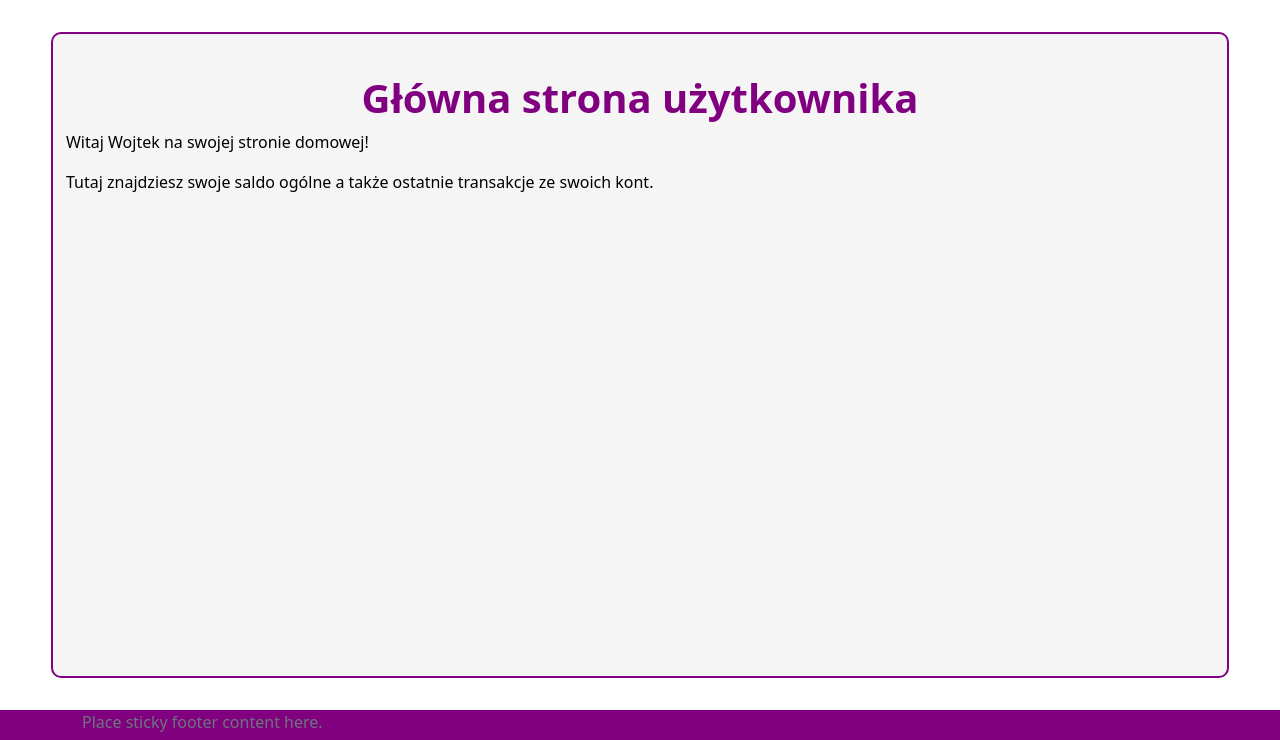
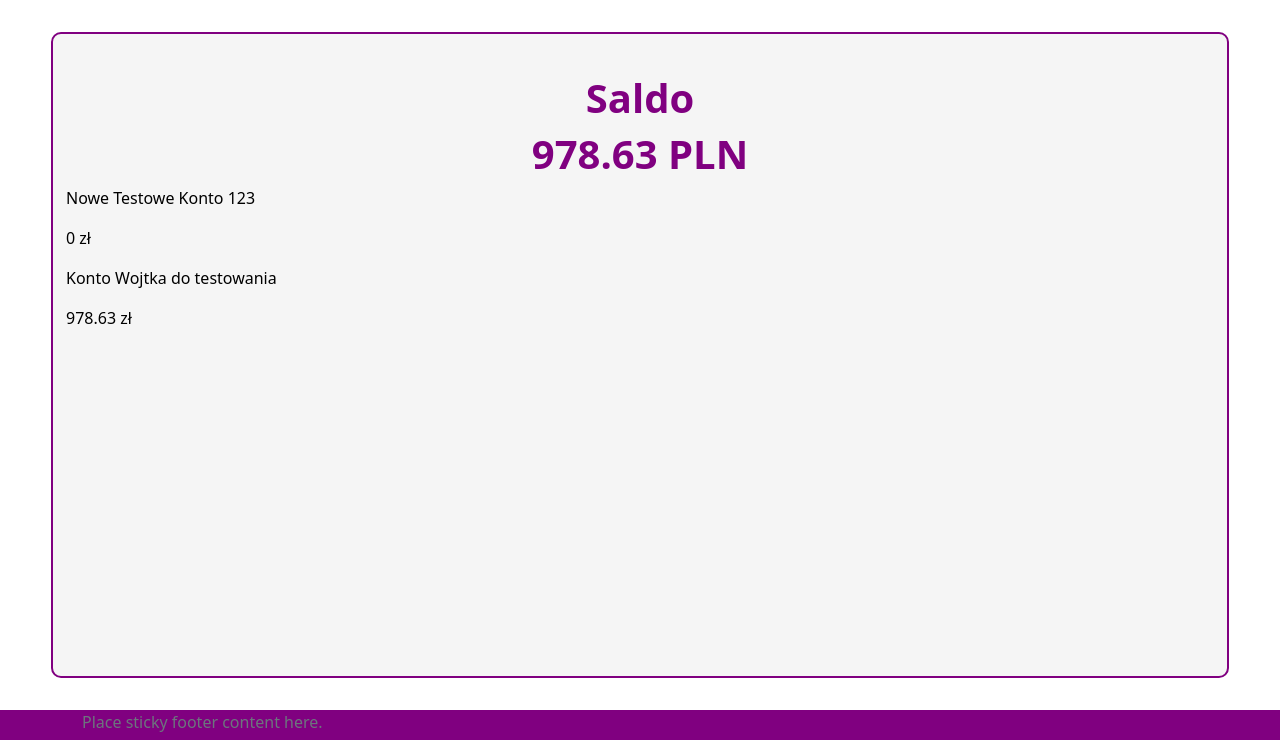
Before and after one commit to Maiconek/ProjektZespolowy-UG-2022-23, a Django app: page / in a window 1280 px wide. Shown: the part 60-800 px from the top of the page. Run offline with Django 3.2, Linux system fonts and the light colour scheme; a user stored in the database is signed in; data comes from the database, SQL or seed files in the repository; both versions use the stored data as it was after the commit.

Commit message:
widok i html strony głównej użytkownika

```diff
--- a/ManagerFinansow/aplication/static/css/style.css
+++ b/ManagerFinansow/aplication/static/css/style.css
@@ -48,7 +48,8 @@ nav.nav{
 div.title{
     padding-top: 5vh;
     display: flex;
-    justify-content: center;
+    align-items: center;
+    flex-direction: column;
 }
 div.title h1{
     color: purple;
--- a/ManagerFinansow/aplication/views.py
+++ b/ManagerFinansow/aplication/views.py
@@ -4,10 +4,24 @@ from .models import Account
 from .forms import AccountForm
 
 # Create your views here.
+
 def home(request):
     if request.user.is_authenticated:
-        return render(request, 'application/home-login.html')
+    # Zalogowany użytkownik
+        balance = 0
+        acc = Account.objects.filter(owner=request.user.profile)
+        #Stworzenie słownika z kontami i ich bilansem
+        for a in acc:
+            balance += a.calculate_balance()
+
+        context = {
+            "accounts": acc,
+            'profile_balance': balance
+        }
+        return render(request, 'application/home-login.html', context)
+
     else:
+    # Niezalogowany użytkownik
         return render(request, 'application/home-logout.html')
 
 @login_required(login_url='login')
--- a/ManagerFinansow/templates/application/home-login.html
+++ b/ManagerFinansow/templates/application/home-login.html
@@ -6,11 +6,18 @@
 
 {% comment %} Strona Domowa użytkownika {% endcomment %}
     <div class="title">
-        <h1>Główna strona użytkownika</h1>
+        <h1>Saldo</h1>
+        <h1>{{ profile_balance }} PLN</h1>
     </div>
     <div class="content">
-        <p>Witaj {{ user.username }} na swojej stronie domowej!</p>
-        <p>Tutaj znajdziesz swoje saldo ogólne a także ostatnie transakcje ze swoich kont.</p>
+
+        {% for acc in accounts %}
+            <div class="account">
+                <p>{{ acc }}</p>
+                <p>{{ acc.calculate_balance }} zł</p>
+            </div>
+        {% endfor %}
+
     </div>
 
 {% endblock  %}
--- a/ManagerFinansow/templates/registration/login.html
+++ b/ManagerFinansow/templates/registration/login.html
@@ -2,6 +2,8 @@
 {% block content %}
 
 {% if page == "register" %}
+
+{% comment %} Strona Rejestracji {% endcomment %}
 
 <div class="title">
   <h3>Rejestracja</h3>
@@ -34,6 +36,8 @@
 
 {% else %}
 
+{% comment %} Strona Logowania {% endcomment %}
+
 <div class="title">
   <h3>Logowanie</h3>
 </div>
```
Also changed, not shown: ManagerFinansow/db.sqlite3.
